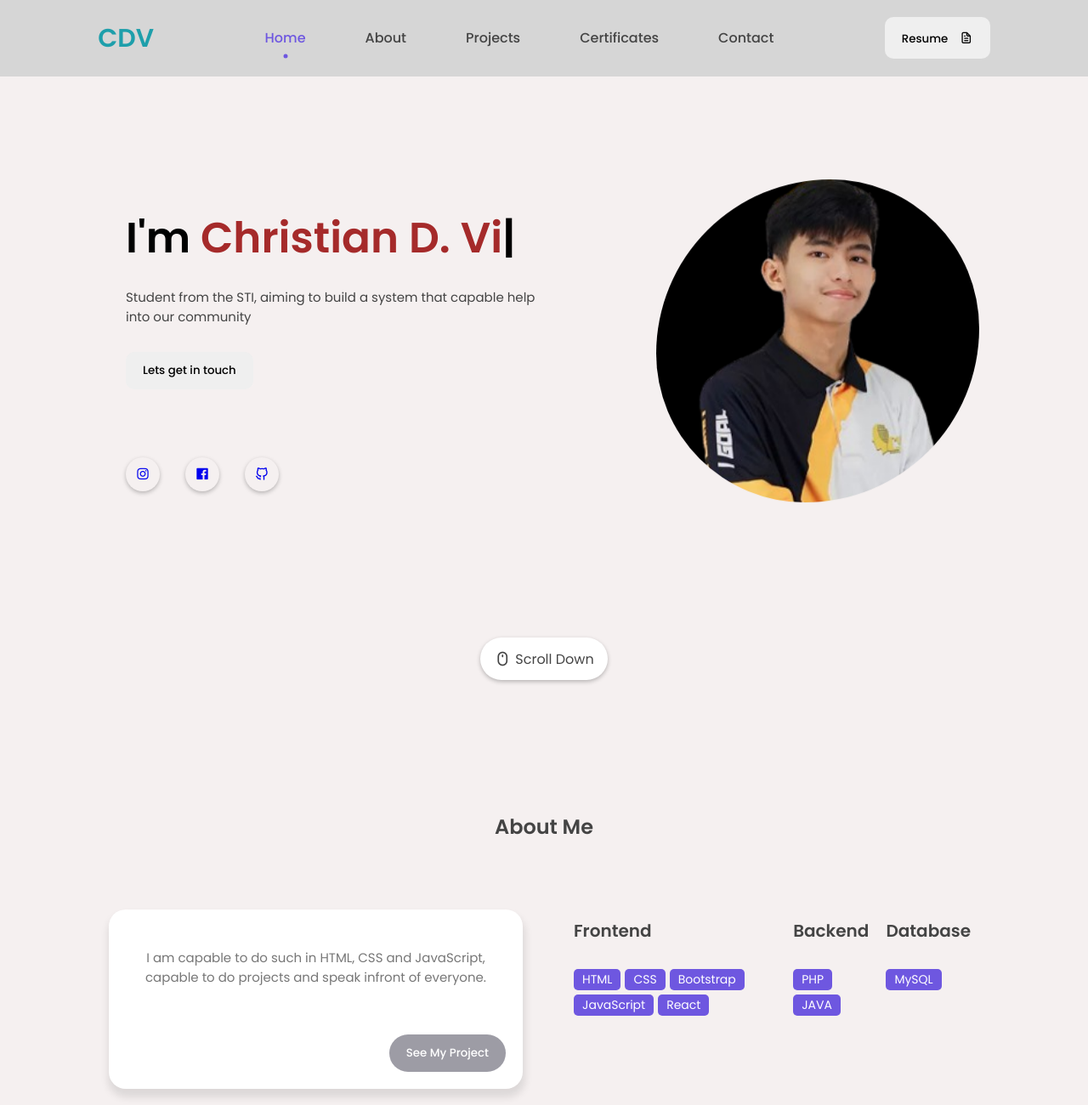
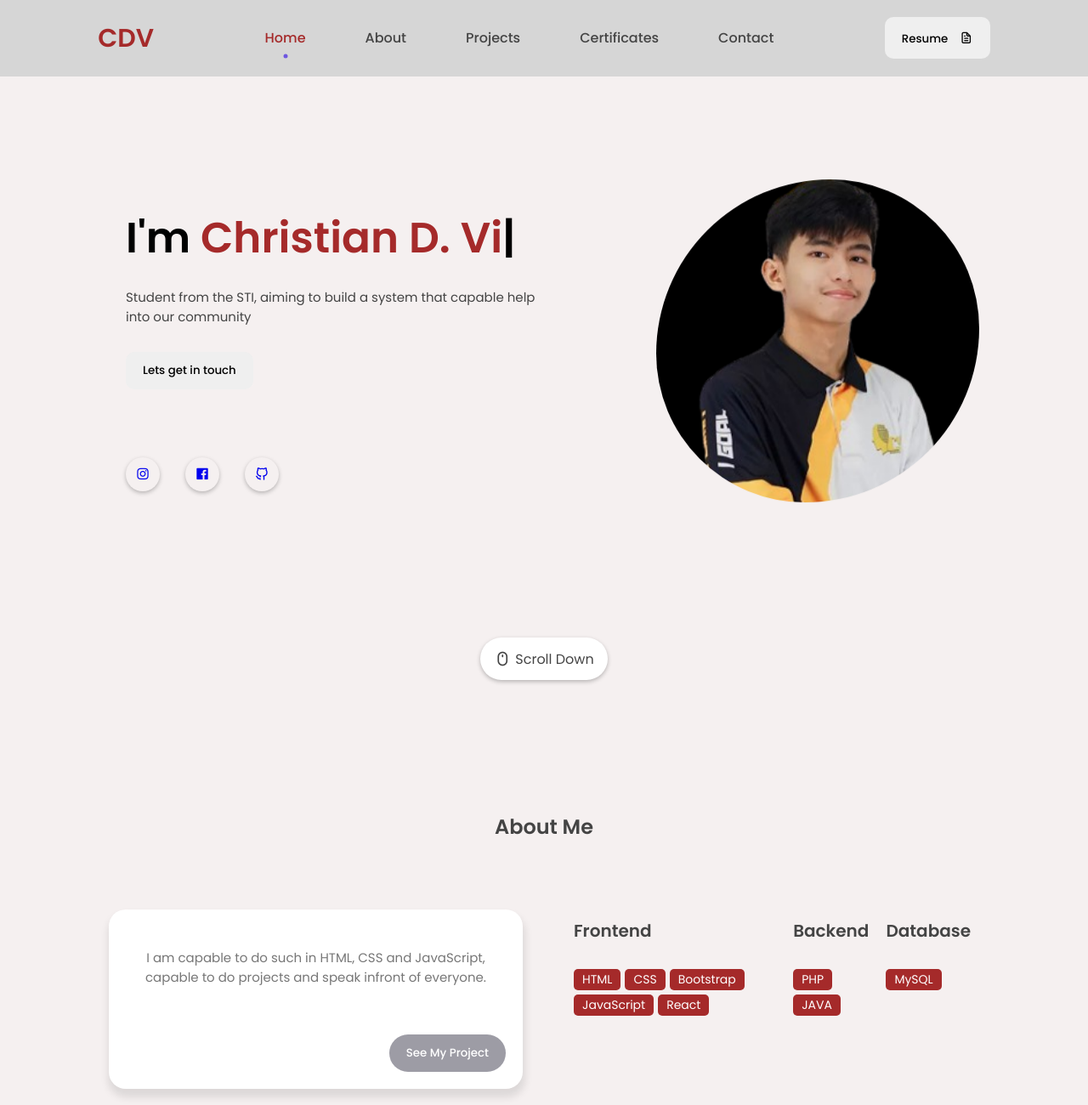
Before and after one commit to VoyageWasTaken/Portfolio-2.0, a plain HTML site: page index.html in a window 1280 px wide. Shown: the top 1300 px of the page at 85% size. Drawn offline with nearby package versions, Linux system fonts and the light colour scheme.

Commit message:
Add files via upload
Current

```diff
--- a/assets/css/style.css
+++ b/assets/css/style.css
@@ -87,7 +87,7 @@ nav{
 .nav-name{
     font-size: 30px;
     font-weight: 600;
-    color: var(--text-color-third);
+    color: brown;
 }
 .nav-logo span{
     position: absolute;
@@ -119,7 +119,7 @@ nav{
 }
 .active-link{
     position: relative;
-    color: var(--first-color);
+    color: brown;
     transition: .3;
 }
 .active-link::after{
@@ -337,7 +337,7 @@ h3{
 }
 .skills-list span{
     font-size: 14px;
-    background: var(--first-color);
+    background: brown;
     color: var(--color-white);
     padding: 2px 10px;
     border-radius: 5px;
@@ -480,6 +480,7 @@ footer{
     display: flex;
     gap: 30px;
 }
+
 .bottom-footer{
     font-size: 14px;
     margin-top: 10px;
```
